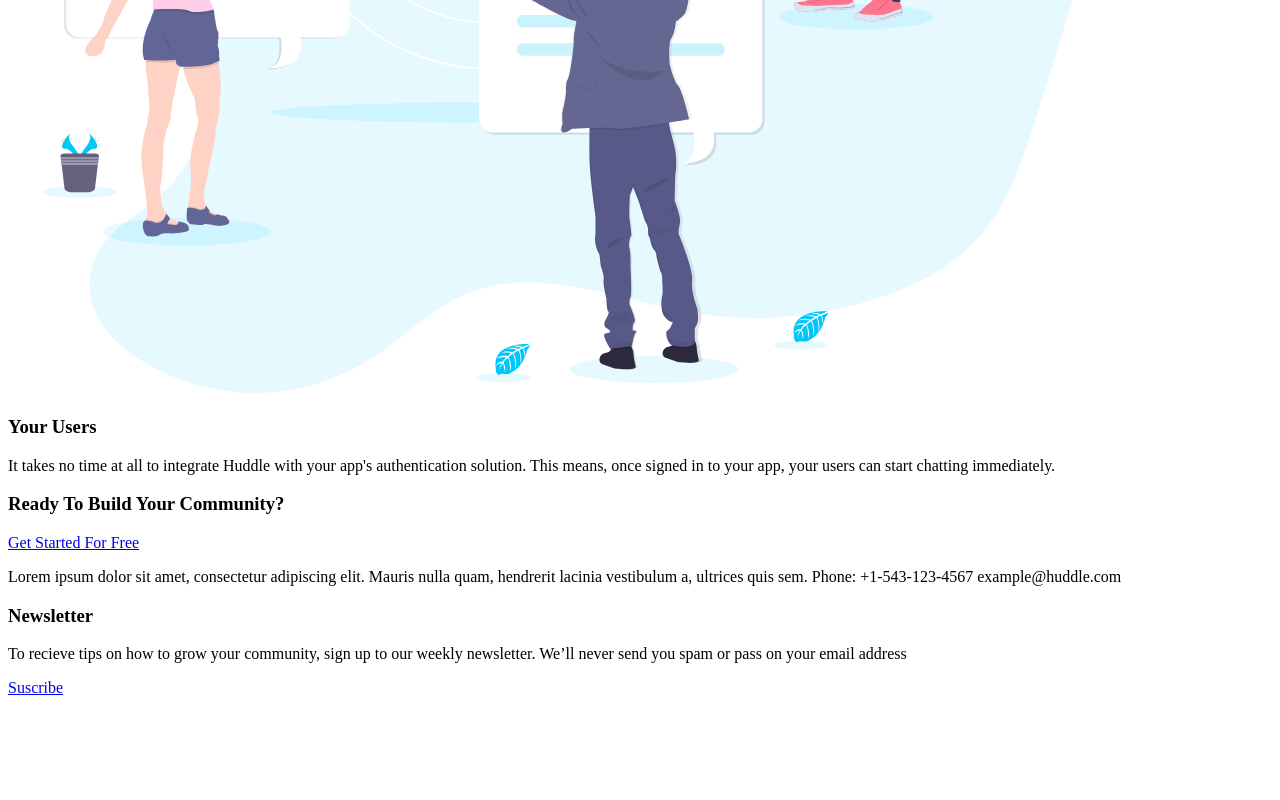
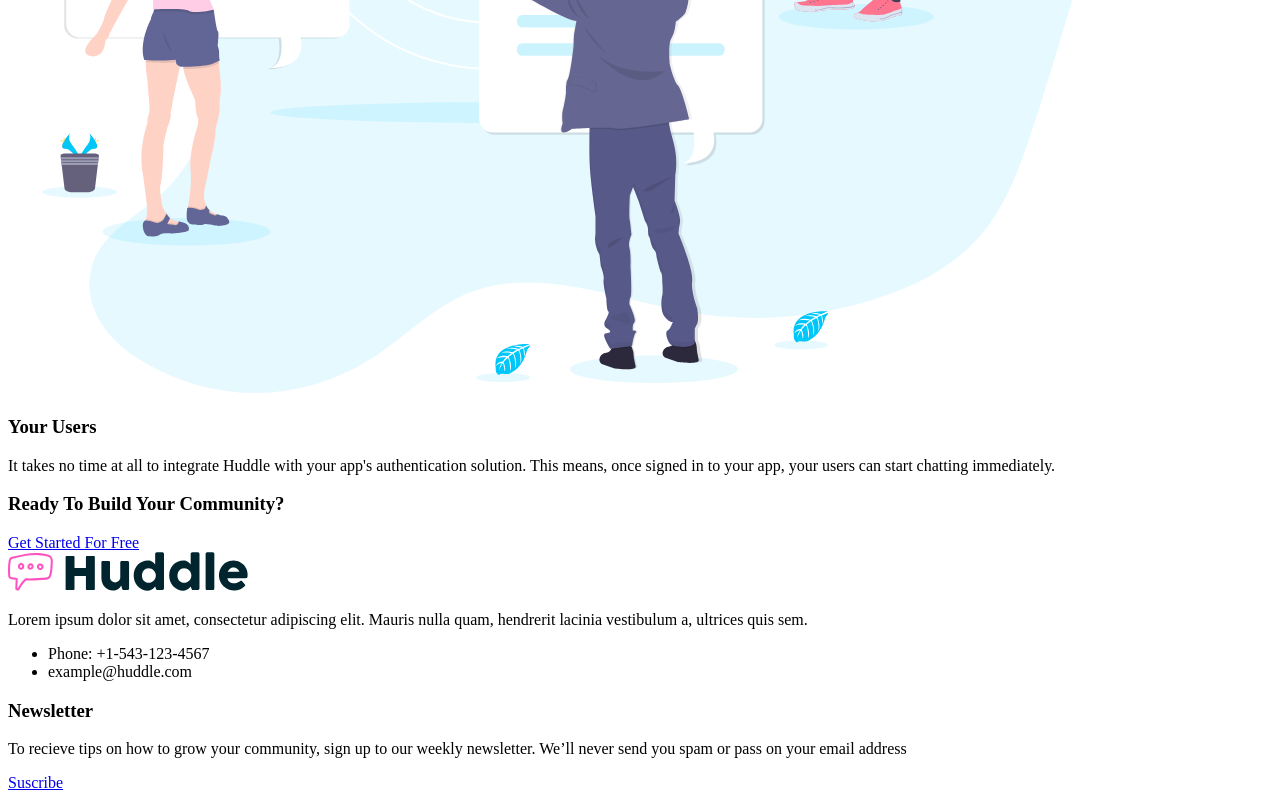
Before and after one commit to EsdrasNehemias2001/landing, a plain HTML site: page index.html in a window 1280 px wide. Shown: the part 3452-4252 px from the top of the page. Before the commit the page ends 4157 px from the top, so only its background shows below. Drawn offline with Linux system fonts and the light colour scheme.

Commit message:
cambios4

```diff
--- a/index.html
+++ b/index.html
@@ -76,18 +76,24 @@
     </section>
   </main>
 
-  <footer>
-    <div>
-
+  <footer class="footer">
+    <div class="footer_column">
+      <img class="footer_logo" src="images/logo.svg" alt="logo_footer">
       <p class="footer_parrafo">
         Lorem ipsum dolor sit amet, consectetur adipiscing elit. Mauris nulla quam, hendrerit lacinia
         vestibulum a, ultrices quis sem.
-
+      </p>
+      <ul class="footer_info">
+        <li>
           Phone: +1-543-123-4567
+        </li>
+        <li>
           example@huddle.com
-      </p>
+        </li>
+      </ul>
     </div>
 
+    <div>
       <h3>Newsletter</h3>
       <p>
         To recieve tips on how to grow your community, sign up to our weekly newsletter. We’ll never
@@ -95,6 +101,7 @@
       </p>
 
       <a href="#" class="suscribe">Suscribe</a>
+    </div>
   </footer>
 </body>
 
```
Lines whose indentation alone changed are shown as unchanged.
